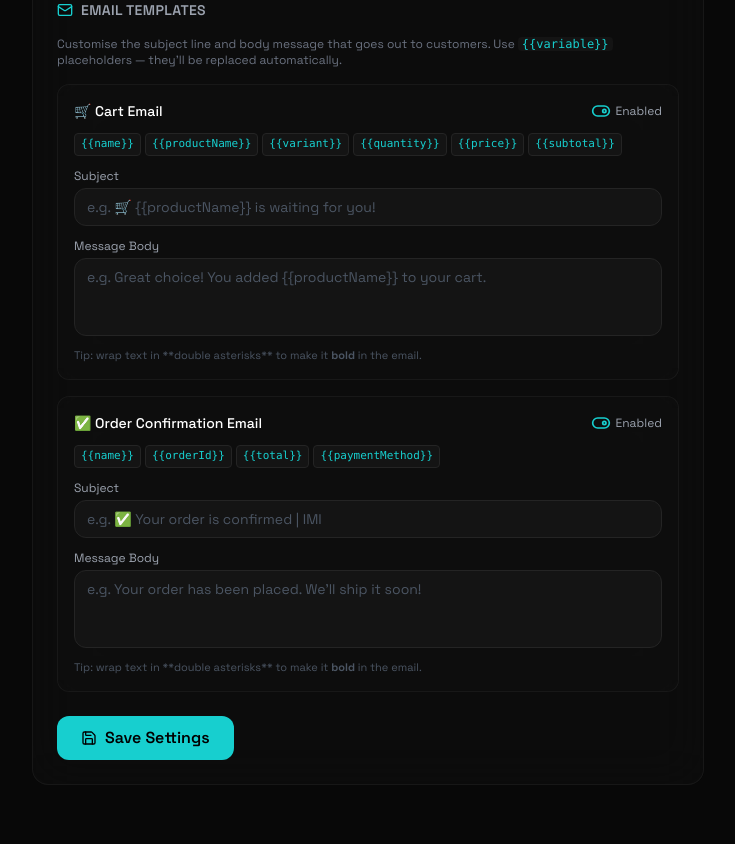
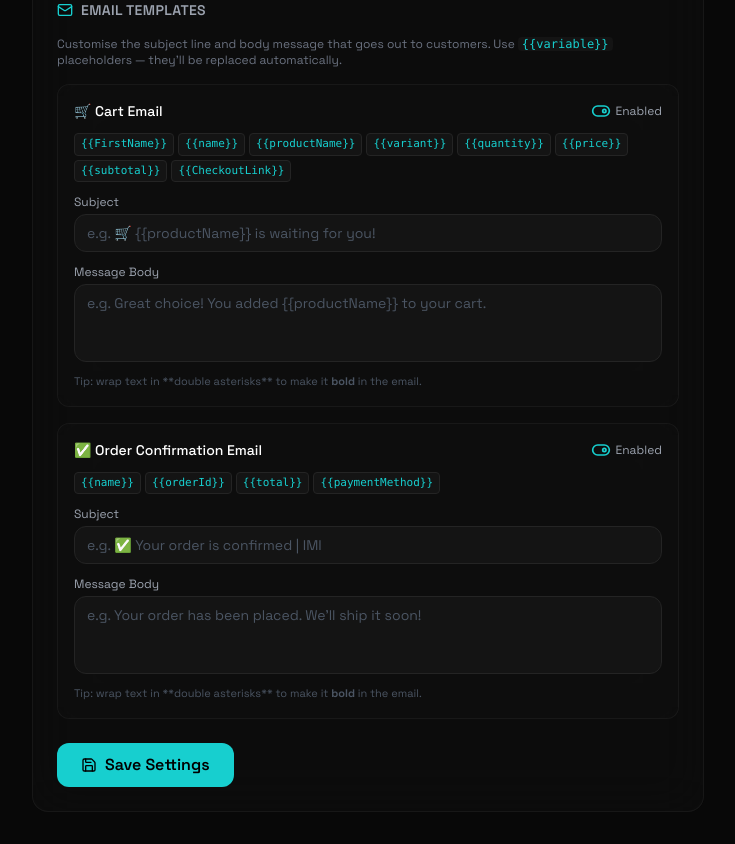
Before and after one commit to AyushiAselea/imi_admin, a React (Vite) app: page /admin/settings in a window 1280 px wide. Shown: the part 1180-2024 px from the top of the page, without its empty margins (256-991 px from the left). Before the commit the page ends 1997 px from the top, so only its background shows below. Built offline with nearby package versions, Linux system fonts and the light colour scheme; no server answers; sample sign-in values are in the browser's storage; the HTML template or start-up script is replaced by a standard one.

Commit message:
feat: add FirstName, CheckoutLink variable chips to email template editor

```diff
--- a/src/pages/SettingsPage.tsx
+++ b/src/pages/SettingsPage.tsx
@@ -450,7 +450,7 @@ const SettingsPage: React.FC = () => {
               </button>
             </div>
             <div className="flex flex-wrap gap-1 mb-1">
-              {["{{name}}","{{productName}}","{{variant}}","{{quantity}}","{{price}}","{{subtotal}}"].map((v) => (
+              {["{{FirstName}}","{{name}}","{{productName}}","{{variant}}","{{quantity}}","{{price}}","{{subtotal}}","{{CheckoutLink}}"].map((v) => (
                 <span key={v} className="px-1.5 py-0.5 rounded bg-surface border border-surface-border text-brand text-[11px] font-mono cursor-default">{v}</span>
               ))}
             </div>
```
